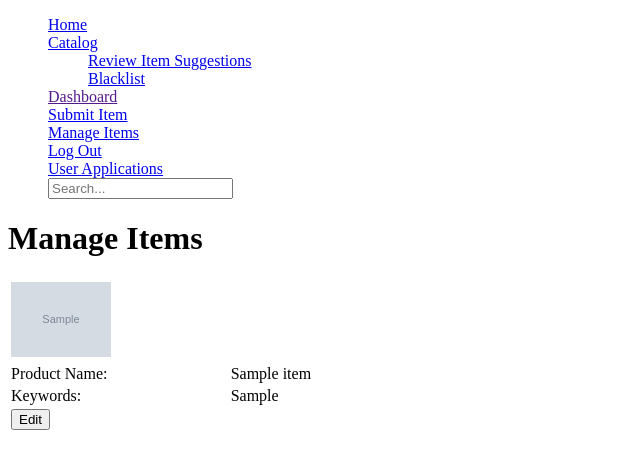
After one commit to kfung9564/eByMazon, a Django app: page /items/manage/ in a window 1280 px wide. The commit adds this page. Shown: the top 469 px of the page, without its empty margins (0-640 px from the left). Run offline with Django 3.2, Linux system fonts and the light colour scheme; a user stored in the database is signed in; tables that the repository leaves empty hold one stand-in row (values such as "Sample post"); grey boxes marked "Sample" are stand-in pictures.

Commit message:
edit items

```diff
--- a/eByMazon/templates/gui.html
+++ b/eByMazon/templates/gui.html
@@ -24,6 +24,7 @@
         {% if user.is_authenticated %}
             <li><a href="">Dashboard</a></li>
             <li><a href="{% url 'itemapply' %}">Submit Item</a></li>
+            <li><a href="{% url 'itemmanager' %}">Manage Items</a></li>
             <li><a href="{% url 'logout' %}">Log Out</a></li>
         {% endif %}
         {% if user.profile.is_su %}
--- /dev/null
+++ b/eByMazon/templates/items/itemmanager.html
@@ -0,0 +1,31 @@
+{% extends 'gui.html' %}
+
+{% block content %}
+<h1>Manage Items</h1>
+{% if ownedItems.all %}
+    {% for ownedItem in ownedItems %}
+        <table>
+            <tr>
+                <td colspan="2">
+                    <img src="{{ ownedItem.picture }}" style="width: 25%;" />
+                </td>
+            </tr>
+            <tr>
+                <td>Product Name:</td>
+                <td>{{ ownedItem.title }}</td>
+            </tr>
+            <tr>
+                <td>Keywords:</td>
+                <td>{{ ownedItem.key_words }}</td>
+            </tr>
+            <tr>
+                <td><a href="{% url 'edititems' %}?Title={{ ownedItem.title }}"><button>Edit</button></a></td>
+
+            </tr>
+        </table>
+        <br />
+    {% endfor %}
+{% else %}
+    <h2>No new applicants.</h2>
+{% endif %}
+{% endblock %}
--- a/items/forms.py
+++ b/items/forms.py
@@ -6,3 +6,9 @@ class AddItemForm(forms.ModelForm):
     class Meta:
         model = ItemApplication
         fields = ['title', 'key_words', 'picture']
+
+
+class EditItemForm(forms.ModelForm):
+    class Meta:
+        model = Item
+        fields = ['key_words', 'picture']
--- a/items/models.py
+++ b/items/models.py
@@ -17,6 +17,7 @@ class Item(models.Model):
     title = models.CharField(primary_key=True, null=False, max_length=255)
     key_words = models.CharField(null=True, max_length=255)
     picture = models.URLField(null=False)
+    isForSale = models.BooleanField(default=False)
 
     def __str__(self):
         return self.title
@@ -25,3 +26,39 @@ class Item(models.Model):
 class Blacklist(models.Model):
     owner = models.ForeignKey(User, on_delete=models.CASCADE)
     title = models.CharField(primary_key=True, null=False, max_length=255)
+
+
+class ItemOnMarket(models.Model):
+    item = models.ForeignKey(Item, on_delete=models.CASCADE)
+    sellType = models.CharField(max_length=255)
+    postDate = models.DateField()
+
+
+class ItemFixedPrice(models.Model):
+    item = models.ForeignKey(ItemOnMarket, on_delete=models.CASCADE)
+    price = models.PositiveIntegerField()
+
+
+class Order(models.Model):
+    item = models.ForeignKey(ItemFixedPrice, on_delete=models.CASCADE)
+    buyer = models.ForeignKey(User, on_delete=models.CASCADE)
+    orderDate = models.DateField()
+
+    class Meta:
+        unique_together = (("item", "buyer"),)
+
+
+class ItemBidPrice(models.Model):
+    item = models.ForeignKey(ItemOnMarket, on_delete=models.CASCADE)
+    startPrice = models.PositiveIntegerField()
+    duration = models.TimeField()
+
+
+class Bid(models.Model):
+    item = models.ForeignKey(ItemBidPrice, on_delete=models.CASCADE)
+    bidder = models.ForeignKey(User, on_delete=models.CASCADE)
+    bidPrice = models.PositiveIntegerField()
+    bidDate = models.DateField()
+
+    class Meta:
+        unique_together = (("item", "bidder", "bidPrice"),)
--- a/items/urls.py
+++ b/items/urls.py
@@ -2,10 +2,12 @@ from django.urls import path
 from . import views
 
 urlpatterns = [
-    # path(URL_NAME, views.VIEW_NAME, HTML_FILE_NAME)
+    # path(URL_NAME, views.VIEW_NAME, NAME)
 
     path('blacklist/', views.catalogblacklist, name='catalogblacklist'),
     path('application/', views.catalogreview, name='catalogreview'),
     path('apply/', views.apply, name='itemapply'),
+    path('manage/', views.manageitems, name='itemmanager'),
+    path('edit/', views.edititems, name='edititems'),
     path('', views.catalog, name='catalog'),
 ]
--- a/items/views.py
+++ b/items/views.py
@@ -1,6 +1,6 @@
 from django.shortcuts import render, redirect
 from items.models import Item, ItemApplication, Blacklist
-from items.forms import AddItemForm
+from items.forms import AddItemForm, EditItemForm
 from django.contrib import messages
 from users.decorators import su_required
 
@@ -46,6 +46,29 @@ def apply(request):
     return render(request, 'items/apply.html', content)
 
 
+def manageitems(request):
+    ownedItems = Item.objects.filter(owner=request.user)
+
+    content = {'ownedItems': ownedItems}
+    return render(request, 'items/itemmanager.html', content)
+
+
+def edititems(request):
+    item = Item.objects.get(title=request.GET['Title'])
+    form = EditItemForm(request.POST or None, instance=item)
+
+    if form.is_valid():
+        form.save()
+        messages.success(request, "Item information successfully updated!")
+
+        return redirect('itemmanager')
+
+    content = {'form': form,
+               'item': item}
+    return render(request, 'items/edititem.html', content)
+
+
+
 @su_required
 # review applications
 def catalogreview(request):
--- a/users/urls.py
+++ b/users/urls.py
@@ -4,7 +4,7 @@ from . import views
 # users/
 
 urlpatterns = [
-    # path(URL_NAME, views.VIEW_NAME, HTML_FILE_NAME)
+    # path(URL_NAME, views.VIEW_NAME, NAME)
 
     path('apply/', views.apply, name='apply'),
     path('landing/', views.newuserlanding, name='newUserLanding'),
```
Also changed, not shown: eByMazon/templates/items/edititem.html (added, +17 -0 lines), items/admin.py (+6 -1 lines), items/migrations/0008_auto_20190512_1809.py (added), items/migrations/0009_auto_20190512_1925.py (added).
